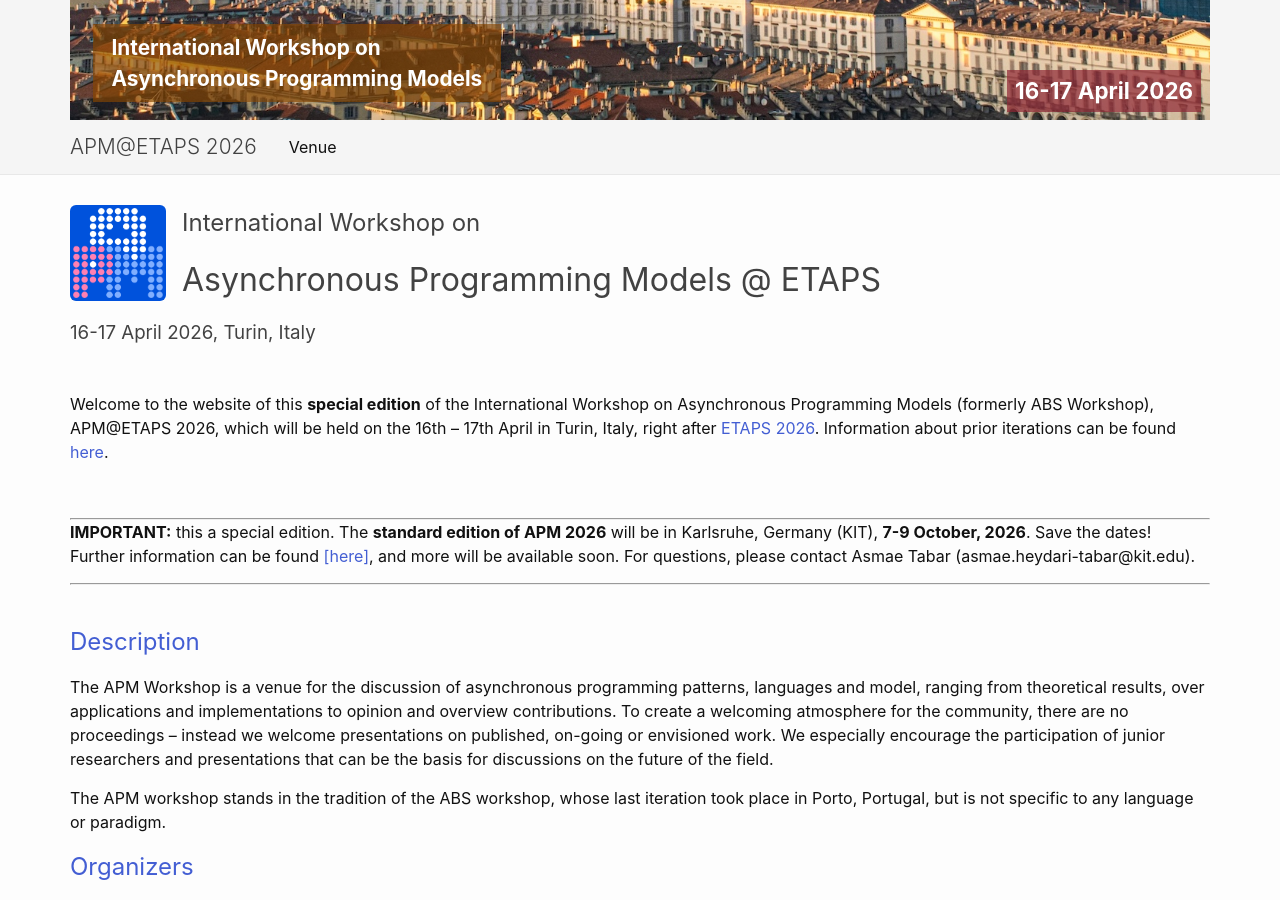
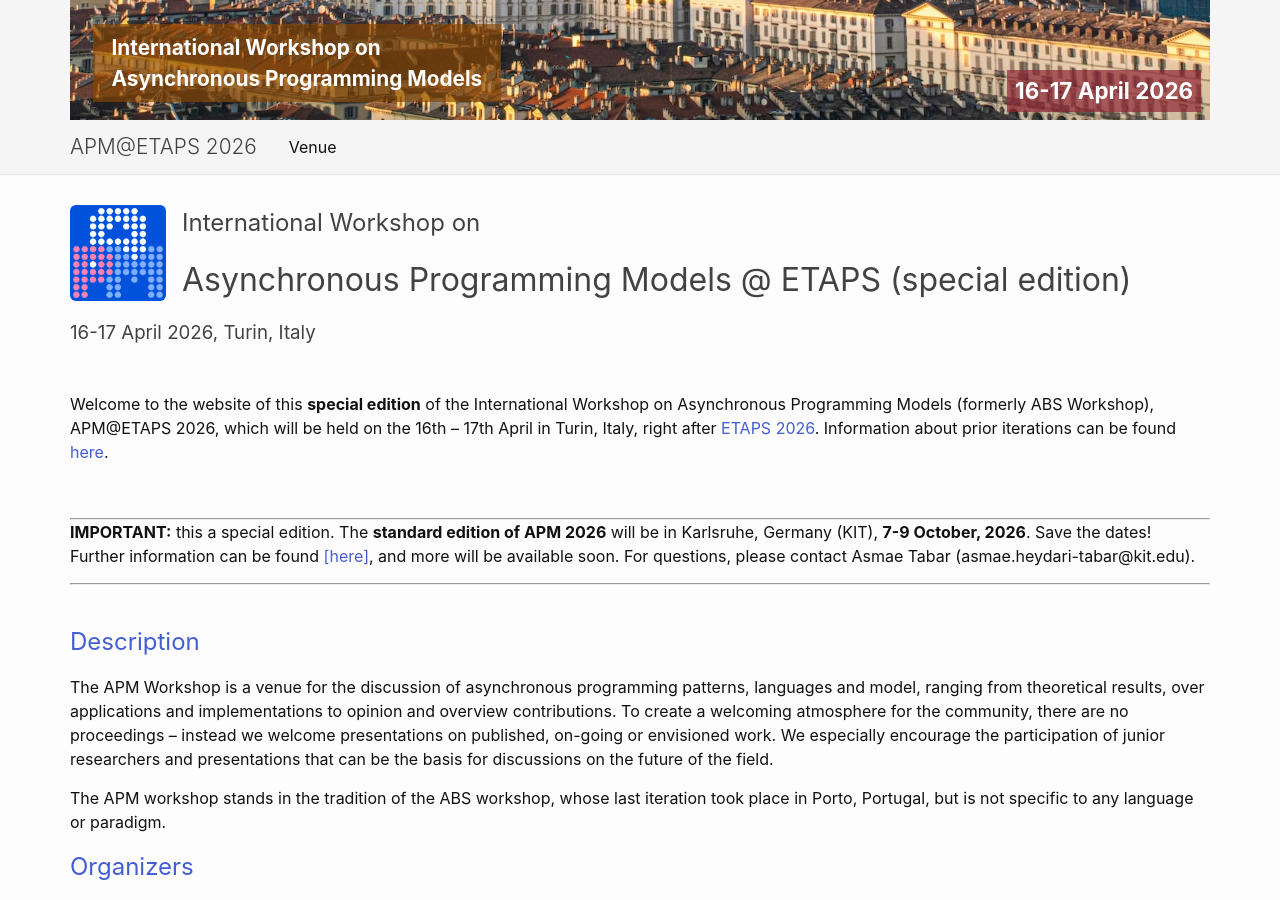
Before and after one commit to apm-workshop/at-etaps2026, a Jekyll site: the page built from _pages/index.md, in a window 1280 px wide and 900 px high, scrolled down 497 px. Built offline with Jekyll 4.4.1, drawn with Linux system fonts in a browser that asks for light colours.

Commit message:
Update home.html

```diff
--- a/_layouts/home.html
+++ b/_layouts/home.html
@@ -7,9 +7,9 @@ layout: default
     <div class="left-logo"><img src="favicon.png"></div>
 
     <h2>International Workshop on</h2>
-    <h1 class="page-title">{{ page.list_title | default: "Asynchronous Programming Models @ ETAPS" }}</h1>
+    <h1 class="page-title">{{ page.list_title | default: "Asynchronous Programming Models @ ETAPS (special edition)" }}</h1>
     <h3>{{site.date | escape}}, Turin, Italy</h3>
-    <!-- <h3>Organised by the University of Porto, Portugal</h3> -->
+    <!-- <h3>Organised by the University of Turin, Italy</h3> -->
       <div class="page-content">
         {{ content }}
       </div>
```
